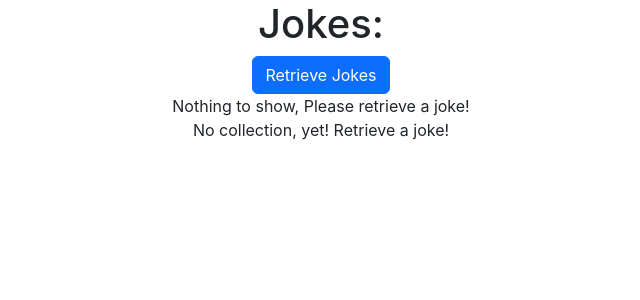
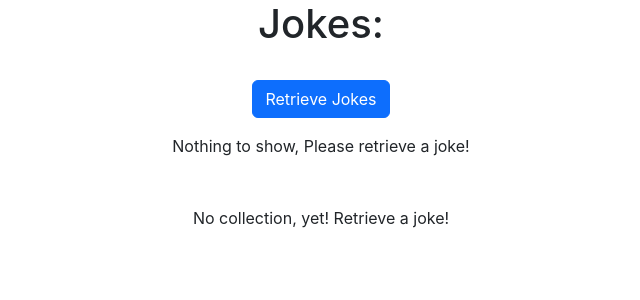
Before and after one commit to khnguyen88/api-usage-demo-658, a React (Create React App) app: page / in a window 1280 px wide. Shown: the top 300 px of the page, without its empty margins (319-959 px from the left). Built offline with nearby package versions, Linux system fonts and the light colour scheme.

Commit message:
Stylized the Jokes component and elements within it's template

```diff
--- a/src/App.css
+++ b/src/App.css
@@ -36,3 +36,27 @@
     transform: rotate(360deg);
   }
 }
+
+.button-container{
+  margin-top: 2em;
+  display: flex;
+  flex-direction: column;
+  align-items: center;
+  justify-content: space-evenly;
+}
+
+.joke-container{
+  margin-top: 1em;
+}
+
+.jokes-container {
+    margin-top: 3em;
+    display: flex;
+    flex-direction: column;
+    align-items: center;
+    justify-content: center;
+}
+
+.jokes-table {
+  width: 90vw;
+}
```
